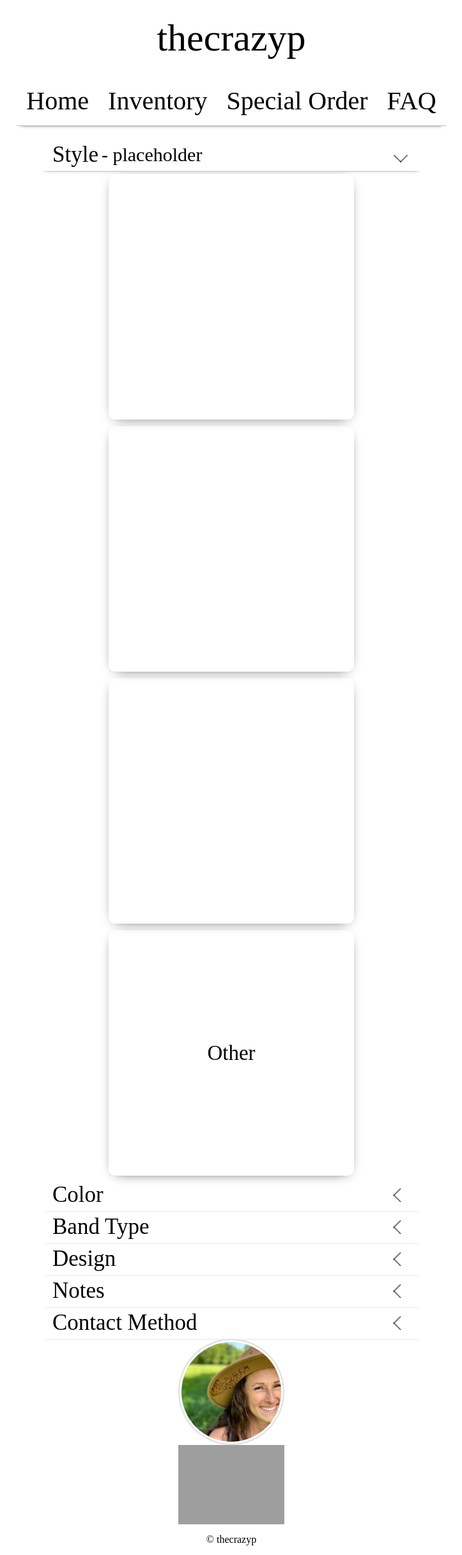
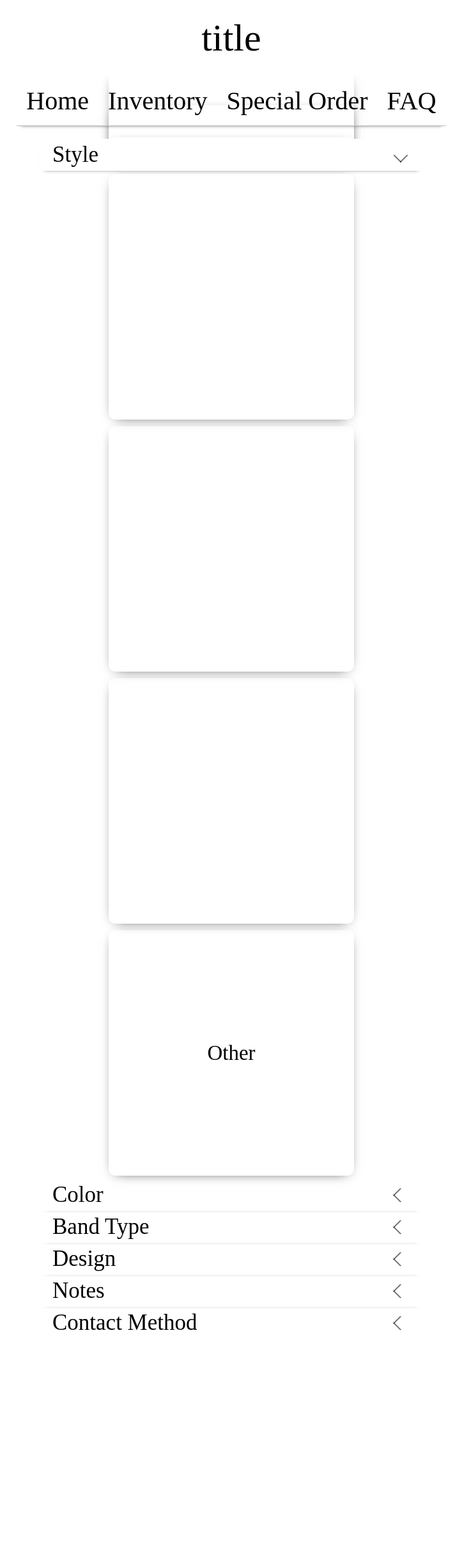
Before and after one commit to jpayne1349/thecrazyp, a Flask app: page /special_order in a window 1280 px wide. Shown: the whole page at 64% size, without its empty margins (278-1001 px from the left). After the commit the page ends 2080 px from the top, so only its background shows below. Run offline with Flask 2, Linux system fonts and the light colour scheme; some web fonts are replaced; grey boxes are pictures that could not be loaded.

Commit message:
updated rest of form to match the first label. changed some template items, like page title stuff. fixed a bug with carousel photo duplication in database.

```diff
--- a/app/static/scripts/special_orderScripts.js
+++ b/app/static/scripts/special_orderScripts.js
@@ -83,16 +83,22 @@ function init_other_options() {
             let close = other_options[n].firstElementChild;
             let label = close.nextElementSibling;
             let input = label.nextElementSibling;
+            input.focus();
             input.classList.add('show');
             close.classList.add('show');
 
             let parent_holder = other_options[n].parentElement;
-            // TODO: next_sel_label could be found here. for referencing later.
+            // TODO: find next label holder for next click
+            let wrapper = parent_holder.parentElement;
+            let next_wrapper = wrapper.nextElementSibling;
+            let next_label_holder = next_wrapper.firstElementChild;
+            let next_sel_label_holder = parent_holder.nextElementSibling;
             let sel_label_holder = parent_holder.previousElementSibling;
+
             let sel_label = sel_label_holder.firstElementChild;
             let selected_option_display = sel_label.nextElementSibling;
+            let arrow = selected_option_display.nextElementSibling;
             let sel_type = parent_holder.getAttribute('sel_type');
-            console.log(sel_type);
             let options = parent_holder.children;
             for(let i = 0; i < options.length - 1; i++ ) {
                 options[i].classList.add('hide');
@@ -111,14 +117,23 @@ function init_other_options() {
                     if( close.classList.contains('accept_input')) {
                         formObject[sel_type] = input.value;
                         selected_option_display.innerText = '- ' + input.value;
-                        // TODO: this should also trigger a class for the sel_label
-                        // to highlight border green
-                        // TODO: could also trigger the the sel_label arrow to
+                        // add green bottom border to label holder
+                        sel_label_holder.classList.add('option_selected');
                         // turn into a checkmark
+                        arrow.classList.add('option_selected');
+                        // TODO: close the selection, open the next.
+                        sel_label_holder.click();
+                        setTimeout(() => next_label_holder.click(), 600);
+
+                    } else { // other option closed with no input added
+                        if(sel_label_holder.classList.contains('option_selected')) {
+                            sel_label_holder.classList.remove('option_selected');
+                            arrow.classList.remove('option_selected');
+                            selected_option_display.innerText = '';
+                        }
                     }
 
-                    // TODO: close the selection, open the next.
-                    sel_label.click();
+
                 }
             });
 
--- a/app/static/styles/special_orderStyle.css
+++ b/app/static/styles/special_orderStyle.css
@@ -39,6 +39,9 @@ body {
     background-color: #ffffff;
     box-shadow: black 0px 5px 7px -8px;
 }
+.label_holder.option_selected {
+    border-bottom: 1px solid #6cd76c;
+}
 .label {
     font-size: 35px;
     align-self: flex-start;
@@ -68,6 +71,7 @@ body {
     width: 2px;
     height: 16px;
     background-color: #0000008f;
+    transition: all 2s;
 
 }
 .arrow::before {
@@ -81,7 +85,23 @@ body {
 315deg
 )
 }
-
+.arrow.option_selected {
+    transform: rotate( 0deg );
+}
+.arrow.option_selected::before, .arrow.option_selected::after {
+    background-color: #6cd76c;
+}
+.arrow.option_selected::before {
+transform: translate(19px, 20px) rotate(
+45deg
+ );
+}
+.arrow.option_selected::after {
+    transform: translate(11px, 25px) rotate(
+315deg
+ );
+    height: 10px;
+}
 .selection {
     display: none;
     flex-wrap: wrap;
--- a/app/templates/header_footer.html
+++ b/app/templates/header_footer.html
@@ -3,7 +3,7 @@
 {% extends "baseblocks.html" %}
 
 
-{% block title %}thecrazyp{% endblock title %} <!-- title is usually in head? -->
+{% block title %}tabTitle{% endblock title %} <!-- title is usually in head? -->
 
 
 {% block head %}
@@ -22,7 +22,7 @@
 {% block navbar %}
 
 <div id='header_and_logo'>
-   <a href='/'> thecrazyp </a>
+   <a href='/'> title </a>
 </div>
 
 <div id='mobile_navbar_hamburger'>
@@ -49,7 +49,7 @@
 
 
 {% block footer %}
-
+<!--
 <div id='instagram_container'>
     <a id='ig_link' href='https://www.instagram.com/thecrazyp_/'>
     <img id='ig_profile' src='/static/profile_picture.jpeg'>
@@ -70,7 +70,7 @@
 
 
 </div>
-
+ -->
 
 
 {% endblock %}
--- a/app/templates/special_order.html
+++ b/app/templates/special_order.html
@@ -17,85 +17,114 @@
         <div class='dropdown_wrapper' >
         <div class='label_holder'>
             <div id='style_label' class='label' >Style</div>
-            <div class='selected_option_display' sel_type='style'> - placeholder </div>
+            <div class='selected_option_display' sel_type='style'></div>
             <div class='arrow' id='style_arrow'></div>
         </div>
         <div id='style_selection' sel_type='style' class='selection'>
             <div class='option' id='style1'></div>
-            <div class='option' id='style1'></div>
-            <div class='option' id='style1'></div>
+            <div class='option' id='style2'></div>
+            <div class='option' id='style3'></div>
             <div class='option other' id='other_style'>
                 <div class='other_close' ></div>
                 <div class='other_label'> Other </div>
-                <input class='other_input' type='text' >
+                <input class='other_input' type='text'>
+            </div>
+        </div>
+        </div>
+        <div class='dropdown_wrapper'>
+            <div class='label_holder'>
+                <div id='color_label' class='label'>Color</div>
+                <div class='selected_option_display' sel_type='color'></div>
+                <div class='arrow' id='color_arrow'></div>
+            </div>
+            <div id='color_selection' sel_type='color' class='selection'>
+                <div class='option' id='color1'></div>
+                <div class='option' id='color2'></div>
+                <div class='option' id='color3'></div>
+                <div class='option other' id='other_color'>
+                    <div class='other_close'></div>
+                    <div class='other_label'> Other </div>
+                    <input class='other_input' type='text'>
                 </div>
             </div>
         </div>
 
         <div class='dropdown_wrapper'>
             <div class='label_holder'>
-            <div id='style_label' class='label'>Color</div>
-            <div class='arrow' id='style_arrow'></div>
+                <div id='band_label' class='label'>Band Type</div>
+                <div class='selected_option_display' sel_type='band'></div>
+                <div class='arrow' id='band_arrow'></div>
             </div>
-        <div id='style_selection' class='selection'>
-            <div class='option' id='style1'></div>
-            <div class='option' id='style1'></div>
-            <div class='option' id='style1'></div>
-
+            <div id='band_selection' sel_type='band' class='selection'>
+                <div class='option' id='band1'></div>
+                <div class='option' id='band2'></div>
+                <div class='option' id='band3'></div>
+                <div class='option other' id='other_band'>
+                    <div class='other_close'></div>
+                    <div class='other_label'> Other </div>
+                    <input class='other_input' type='text'>
+                </div>
             </div>
         </div>
 
         <div class='dropdown_wrapper'>
             <div class='label_holder'>
-            <div id='style_label' class='label'>Band Type</div>
-            <div class='arrow' id='style_arrow'></div>
+                <div id='design_label' class='label'>Design</div>
+                <div class='selected_option_display' sel_type='design'></div>
+                <div class='arrow' id='design_arrow'></div>
             </div>
-        <div id='style_selection' class='selection'>
-            <div class='option' id='style1'></div>
-            <div class='option' id='style1'></div>
-            <div class='option' id='style1'></div>
-
+            <div id='design_selection' sel_type='design' class='selection'>
+                <div class='option' id='design1'></div>
+                <div class='option' id='design2'></div>
+                <div class='option' id='design3'></div>
+                <div class='option other' id='other_design'>
+                    <div class='other_close'></div>
+                    <div class='other_label'> Other </div>
+                    <input class='other_input' type='text'>
+                </div>
             </div>
         </div>
 
         <div class='dropdown_wrapper'>
             <div class='label_holder'>
-            <div id='style_label' class='label'>Design</div>
-            <div class='arrow' id='style_arrow'></div>
+                <div id='notes_label' class='label'>Notes</div>
+                <div class='selected_option_display' sel_type='notes'></div>
+                <div class='arrow' id='notes_arrow'></div>
             </div>
-        <div id='style_selection' class='selection'>
-            design location
-            <div class='option' id='style1'></div>
-            <div class='option' id='style1'></div>
-            <div class='option' id='style1'></div>
-
+            <div id='notes_selection' sel_type='notes' class='selection'>
+                <div class='option' id='notes1'></div>
+                <div class='option' id='notes2'></div>
+                <div class='option' id='notes3'></div>
+                <div class='option other' id='other_notes'>
+                    <div class='other_close'></div>
+                    <div class='other_label'> Other </div>
+                    <input class='other_input' type='text'>
+                </div>
             </div>
         </div>
 
         <div class='dropdown_wrapper'>
             <div class='label_holder'>
-            <div id='style_label' class='label'>Notes</div>
+                <div id='contact_label' class='label'>Contact Method</div>
+                <div class='selected_option_display' sel_type='contact'></div>
                 <div class='arrow' id='style_arrow'></div>
             </div>
-        <div id='style_selection' class='selection'>
-            <div class='option' id='style1'></div>
-            <div class='option' id='style1'></div>
-            <div class='option' id='style1'></div>
-
-        </div>
-        </div>
-
-        <div class='dropdown_wrapper'>
-        <div class='label_holder'>
-            <div id='style_label' class='label'>Contact Method</div>
-            <div class='arrow' id='style_arrow'></div>
-        </div>
+            <div id='contact_selection' sel_type='contact' class='selection'>
+                <div class='option' id='contact1'></div>
+                <div class='option' id='contact2'></div>
+                <div class='option' id='contact3'></div>
                 <div id='contact_method_selection' class='selection'>
                     <label id='phone_label'> Phone Number </label>
                     <input type='tel' id='phone_input'>
 
                     <label id='email_label'> Email </label>
                     <input type='email' id='email_input'>
+                </div>
+                <div class='option other' id='other_contact'>
+                    <div class='other_close'></div>
+                    <div class='other_label'> Other </div>
+                    <input class='other_input' type='text'>
+                </div>
             </div>
         </div>
 
```
Also changed, not shown: app/owner_blueprint/owner.py (+14 -0 lines). Lines whose indentation alone changed are shown as unchanged.
